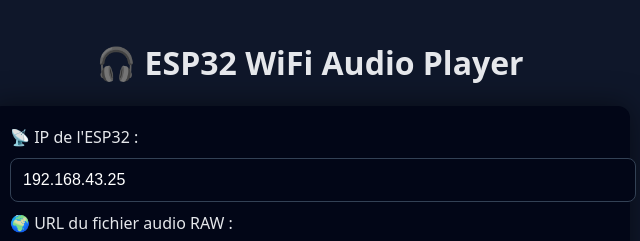
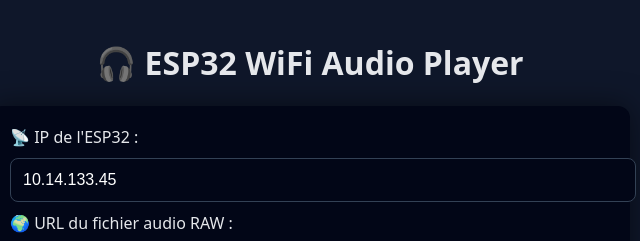
Before and after one commit to MathieuDuboy/voiture, a plain HTML site: page index.html in a window 1280 px wide. Shown: the top 241 px of the page, 330-970 px from the left. Drawn offline with Linux system fonts and the light colour scheme.

Commit message:
Update index.html

```diff
--- a/index.html
+++ b/index.html
@@ -76,7 +76,7 @@ button:disabled {
 <div class="card">
 
 <label>📡 IP de l'ESP32 :</label>
-<input id="ip" value="192.168.43.25">
+<input id="ip" value="10.14.133.45">
 
 <label>🌍 URL du fichier audio RAW :</label>
 <input id="audioUrl" value="https://mathieuduboy.github.io/voiture/test3.raw">
```
